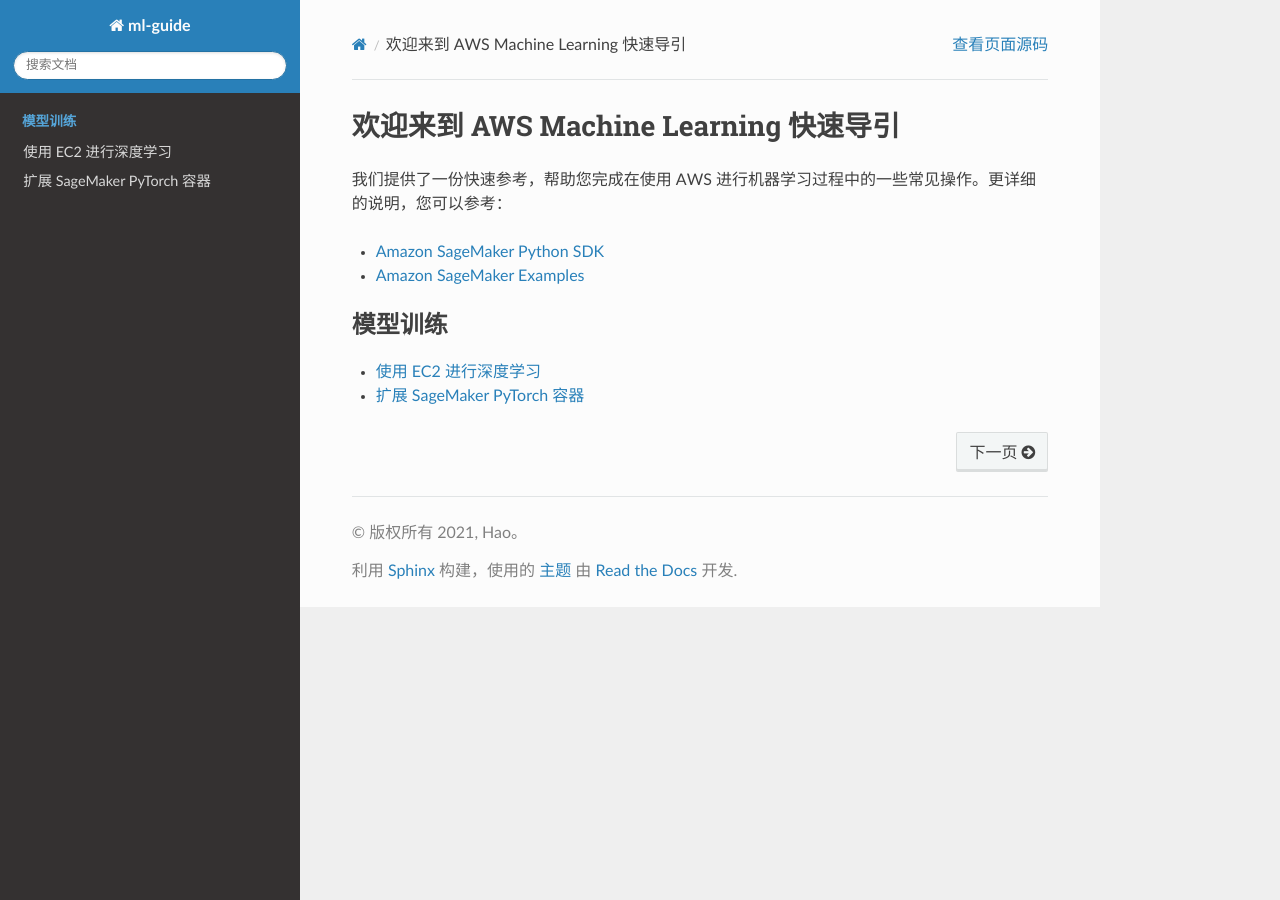
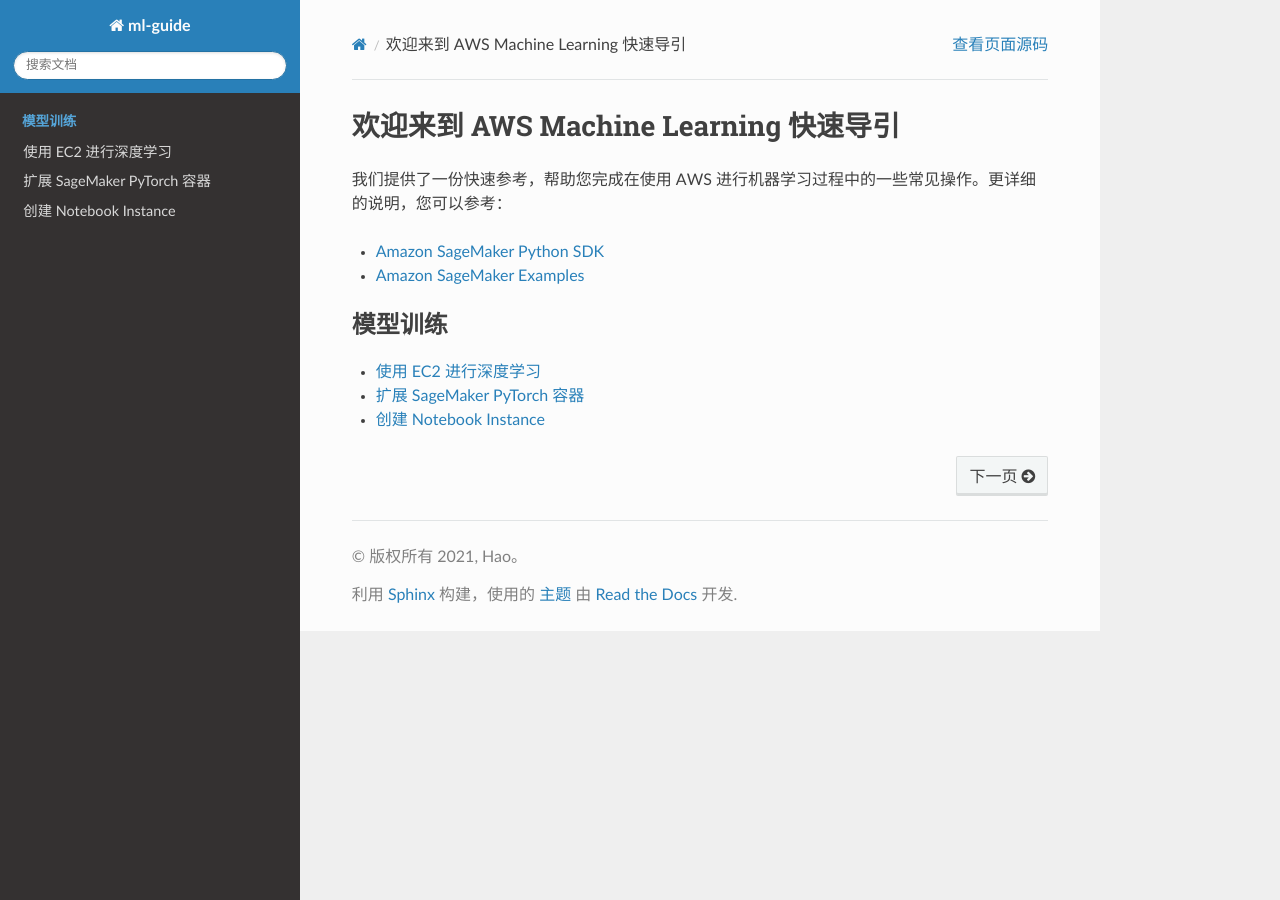
Before and after one commit to haoooofang/ml-guide, a Sphinx documentation site: the page built from source/index.rst, in a window 1280 px wide. Built offline with Sphinx 7.4.7 and the Read the Docs theme 2.0.0, drawn with Linux system fonts in a browser that asks for light colours.

Commit message:
update index

```diff
--- a/source/index.rst
+++ b/source/index.rst
@@ -14,3 +14,4 @@
 
    使用 EC2 进行深度学习 <training/ec2>
    扩展 SageMaker PyTorch 容器 <training/extend>
+   创建 Notebook Instance <training/notebook>
```
